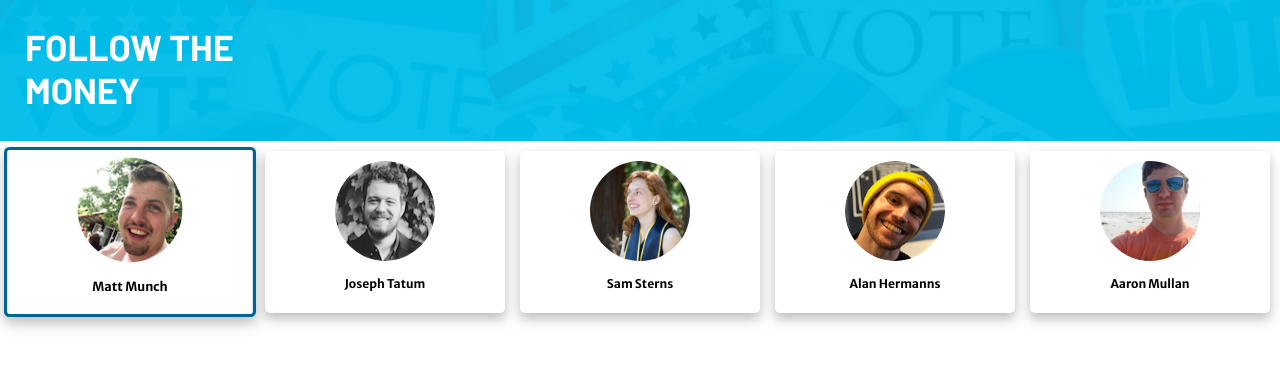
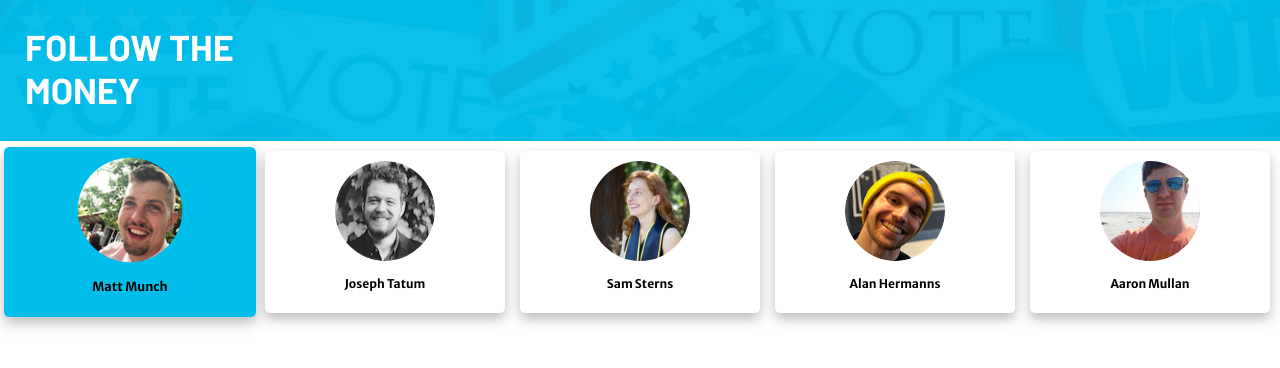
Before and after one commit to administrativeError/campaign-project, a website with bundled scripts: page public/about-us/about-us.html in a window 1280 px wide. In both pictures the pointer is over the item "Matt Munch". Built offline with nearby package versions, Linux system fonts and the light colour scheme.

Commit message:
udpated candidte item css hover effects and added cursor pointer to compare button

```diff
--- a/public/main.css
+++ b/public/main.css
@@ -133,6 +133,7 @@ select {
 .compare-button {
     font-size: 1.7em;
     width: auto;
+    cursor: pointer;
 }
 
 .candidate-list {
@@ -154,7 +155,7 @@ select {
 }
 
 .candidate-item:hover {
-    box-shadow: inset 0px 0px 0px 3px #006590, 0 6px 12px 0 rgba(124, 124, 124, .5);
+    background: #00BDEA;
     transform: scale(1.05);
     cursor: pointer;
 
```
